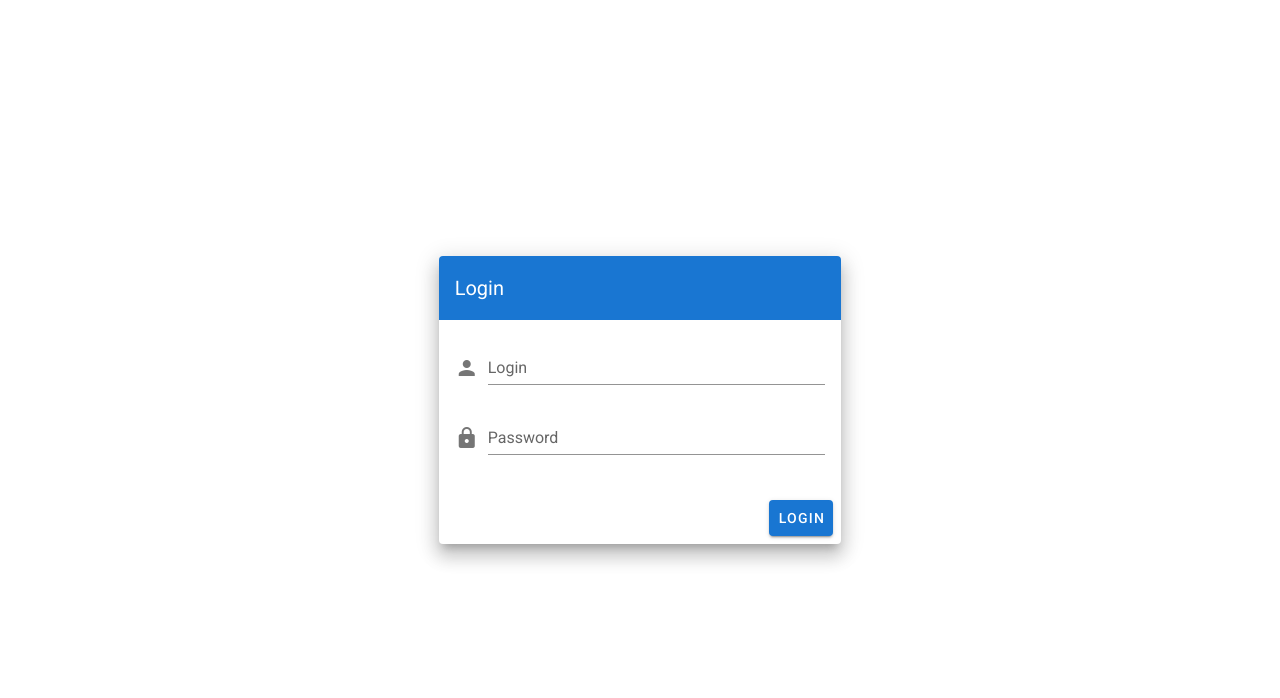
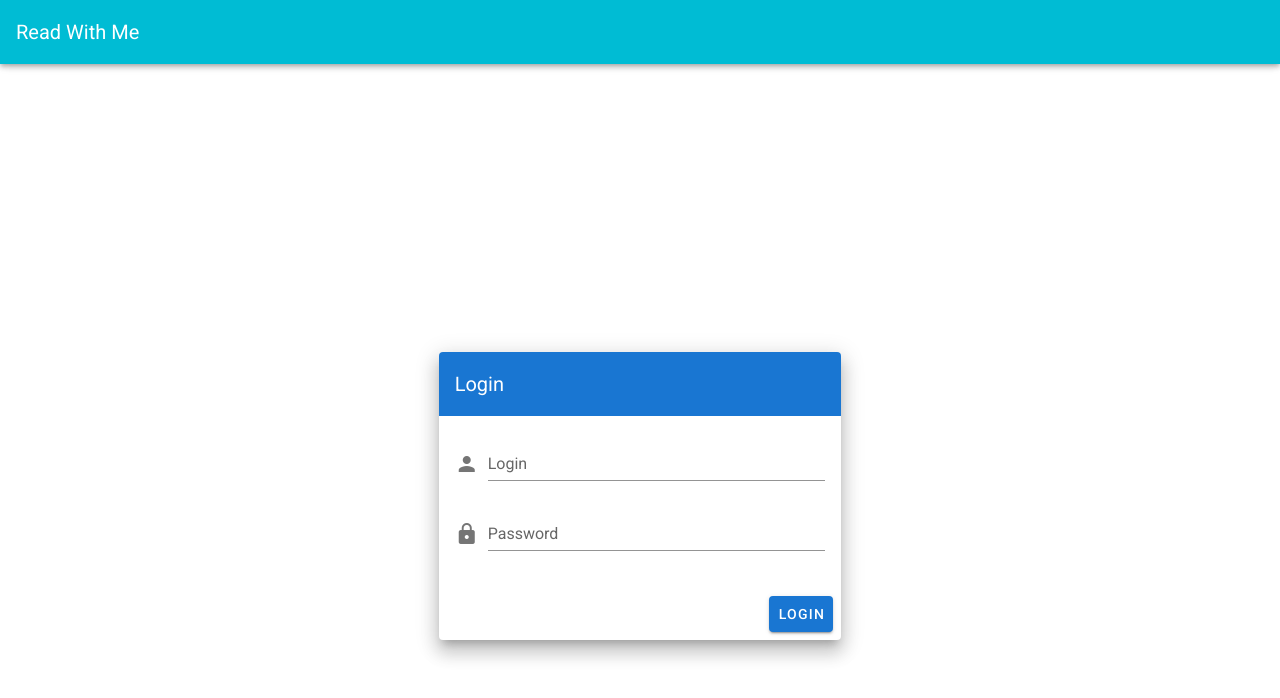
Before and after one commit to HoldenMalinchock/ReadWithMe, a Vue app in the folder web-app/: page /#/ in a window 1280 px wide. Both pictures are taken after a click on the button "LOGIN". Shown: the top 698 px of the page. Built offline with nearby package versions, Linux system fonts and the light colour scheme; no server answers.

Commit message:
Implemented changes for book lookup, now will return the book information when it finds a sucessful book. Added app bar to login page. Not sure what tabs to put on login page, future Create account for Teachers?

```diff
--- a/web-app/src/components/Login.vue
+++ b/web-app/src/components/Login.vue
@@ -1,5 +1,14 @@
 <template>
   <v-app id="inspire">
+    <v-app-bar
+      app
+      color="cyan"
+      dark
+    >
+    <v-toolbar-title>Read With Me</v-toolbar-title>
+      <v-spacer />
+      <!-- This is an interesting feature I may want to use later <v-app-bar-nav-icon @click.stop="drawer = !drawer" /> -->
+    </v-app-bar>
     <v-content>
       <v-container
         class="fill-height"
@@ -77,6 +86,7 @@
             console.log(vm.$store.state.username)
             console.log(vm.$store.state.password)
             // Take you back to the main page
+            // NOT TAKING YOU BACK FOR SOME REASON
             vm.$router.push("/").catch(err => {err})
           }
         }, (error) => {
--- a/web-app/src/components/Scanner.vue
+++ b/web-app/src/components/Scanner.vue
@@ -92,35 +92,34 @@
             console.log('Quagga started!')
         },
         onDetected(data) {
-            console.log('Found a barcode')
             this.data = data
-            console.log(this.data)
-            console.log(typeof this.data)
             console.log((this.data.codeResult.code).toString())
-            console.log((this.data.codeResult.format).toString())
 
             console.log(isbn.Validate((this.data.codeResult.code).toString()))
             // Validate the ISBN with isbn-validate library.
             // First using Quagga to confirm it is ean then we use library to validate.
             if((this.data.codeResult.format).toString() == "ean_13"){
-              console.log('Right Type!')
               if(isbn.Validate((this.data.codeResult.code).toString()) == true){
+                var found_num = (this.data.codeResult.code).toString()
+                if(found_num.charAt(0) == '9' && found_num.charAt(1) == '7', found_num.charAt(2) == '8'){
                   // CLOSE THE CAMERA
                   // I think I want to do a this.stop, but this causes home/login to break after clicking stop
                   if(this.sent == false){
                     // Here is where we want to make a aws post request.
                     // The way to not get stuck on an error here is, depening on return from aws flip sent var
                     // Also display some visual to show it failed in some way.
-                  var vm = this;
+                    //var vm = this;
                     this.sent = true
                     this.axios.post('https://0vkhy4t6qe.execute-api.us-east-1.amazonaws.com/DEV/getbook', {
-                    book_data: vm.data
+                      //book_data: vm.data
+                      book_data: found_num
                     })
                     .then((response) => {
                       console.log(response);
                       // We need to check for more than a 200 status! Check for success message
                       if (response[status] == 200){
                         console.log("Book Found")
+                        console.log(response)
                       }
                     }, (error) => {
                       console.log(error);
@@ -129,6 +128,7 @@
                   }
                   else{
                     console.log("Already sent")
+                  }
                 }
               }
             }
```
Also changed, not shown: 2 other files (tests, documents, lock files or other folders). Lines whose indentation alone changed are shown as unchanged.
